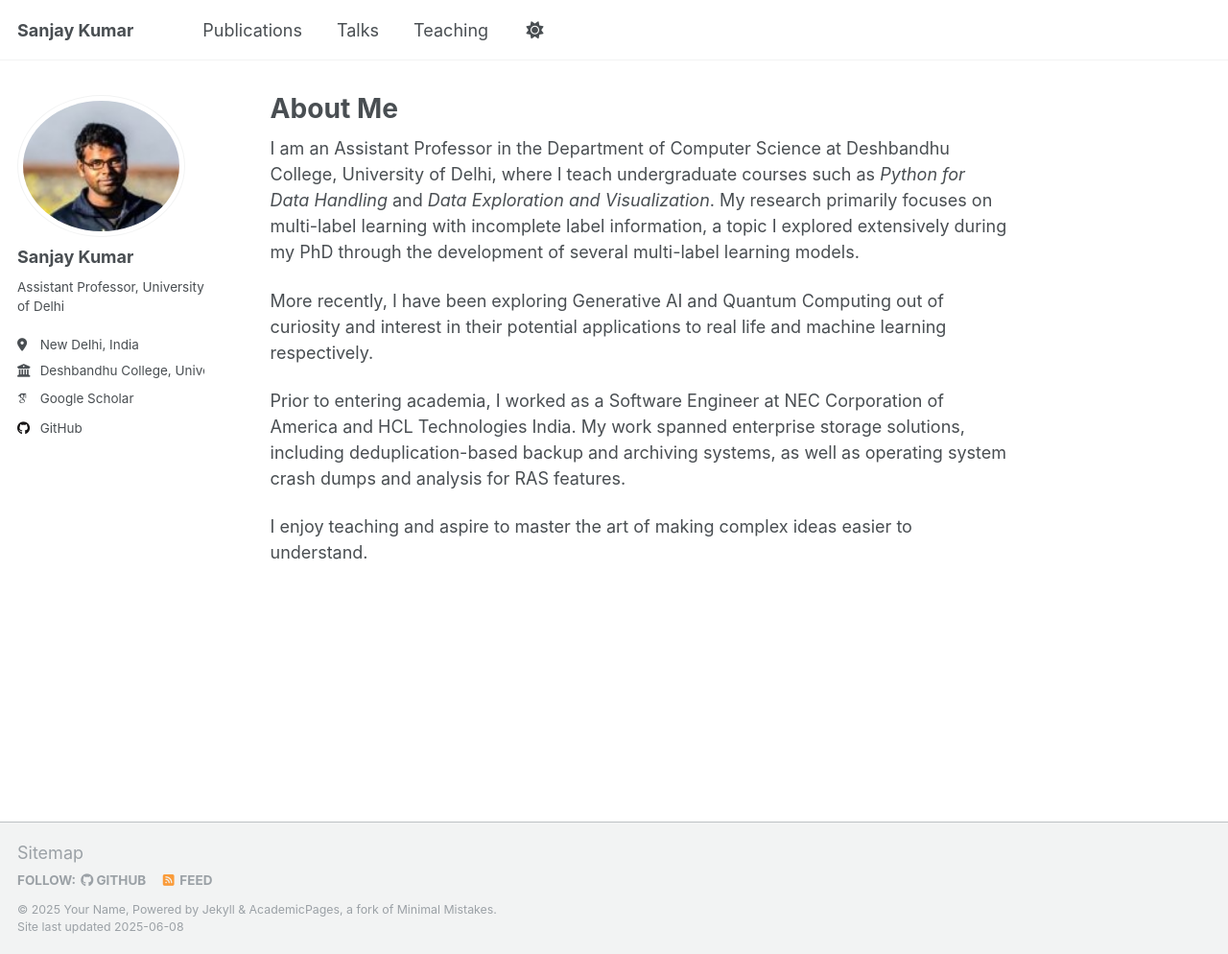
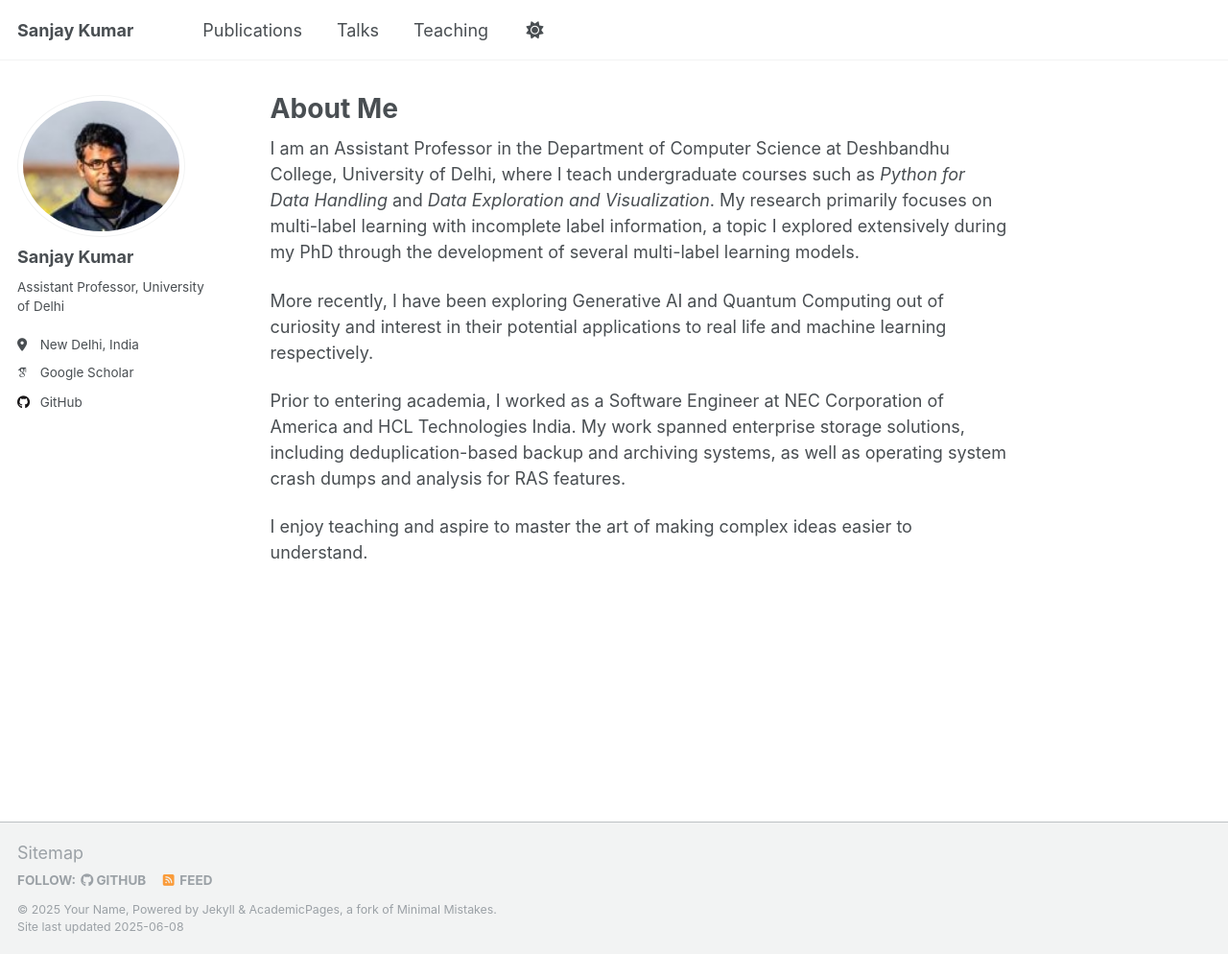
Before and after one commit to sanjayksau/sanjayksau.github.io, a Jekyll site: the page built from _pages/about.md, in a window 1280 px wide and 994 px high. Shown: the whole window at 96% size. Built offline with Jekyll 4.4.1, drawn with Linux system fonts in a browser that asks for light colours; some web fonts are replaced; part of the change alters nothing that is shown.

Commit message:
Update _config.yml

```diff
--- a/_config.yml
+++ b/_config.yml
@@ -27,7 +27,8 @@ author:
   pronouns         : # example: "she/her"
   bio              : "Assistant Professor, University of Delhi"
   location         : "New Delhi, India"
-  employer         : "Deshbandhu College, University of Delhi"
+  linkedin         : "https://www.linkedin.com/in/sanjayku"
+  #employer         : "Deshbandhu College, University of Delhi"
   uri              : # URL
   email            : #"none@example.org"
 
```
